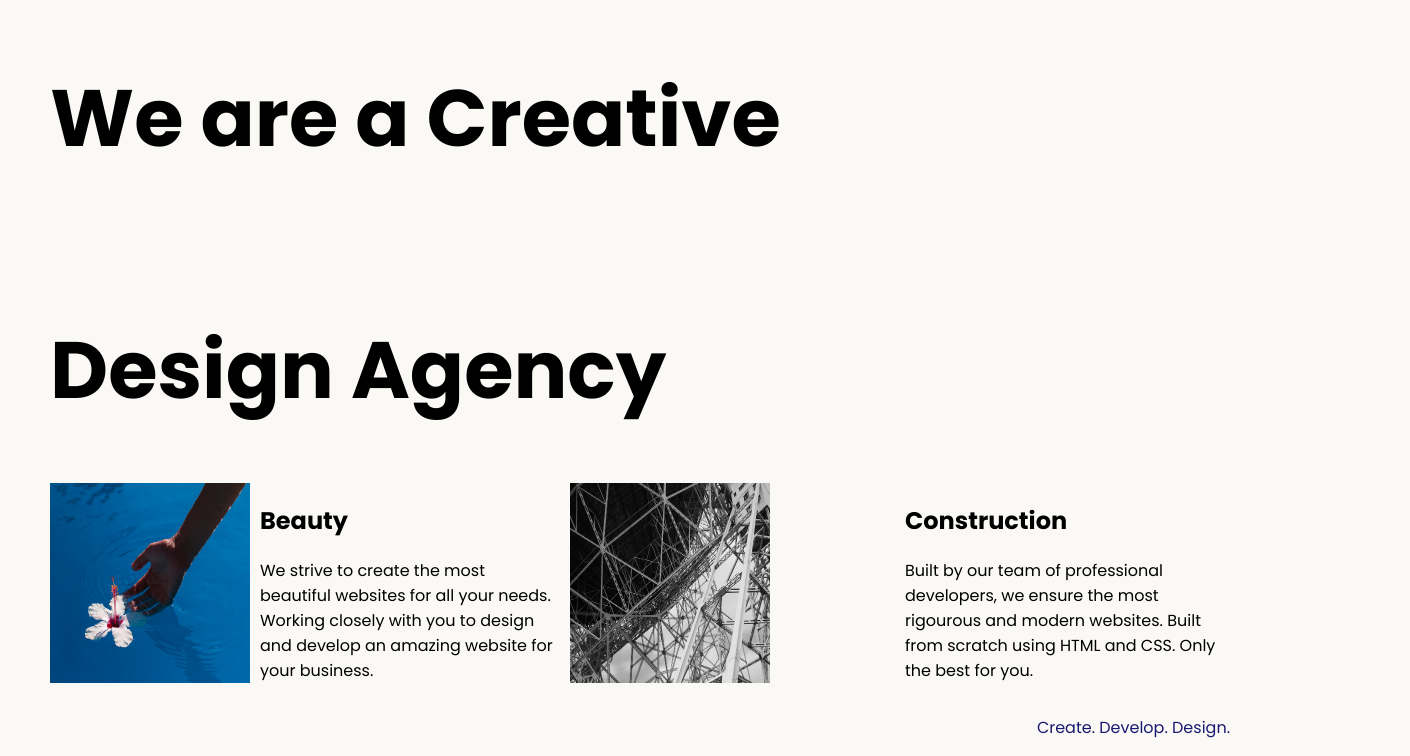
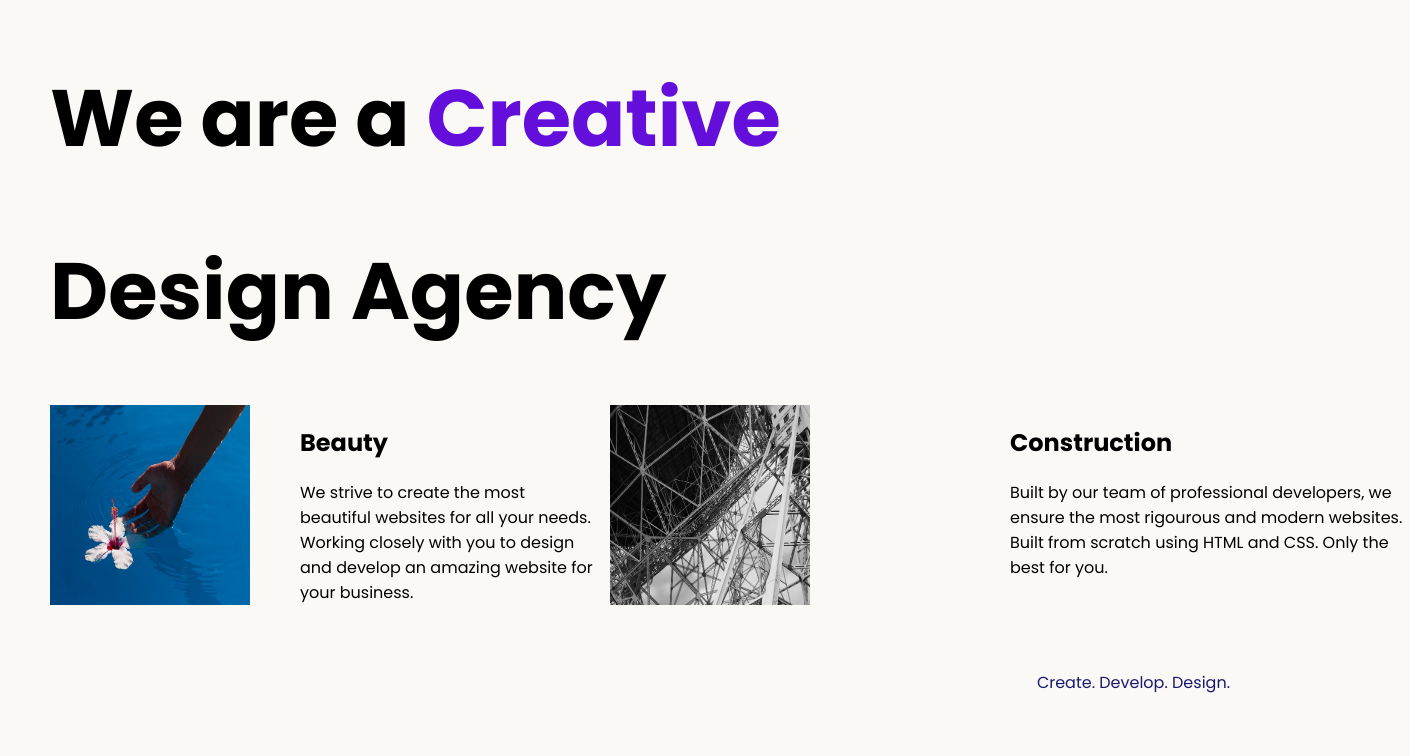
Before and after one commit to algoplutus1708/web-design-agency-website, a plain HTML site: page index.html in a window 1280 px wide. Shown: the part 99-855 px from the top of the page, 1410 px wide, since content can reach past the window. After the commit the page ends 810 px from the top, so only its background shows below. Drawn offline with Linux system fonts and the light colour scheme.

Commit message:
Nested Flexbox

```diff
--- a/index.html
+++ b/index.html
@@ -15,9 +15,10 @@
   <div class="main">
     <img class="logo" src="./assets/images/logo.png" alt="logo">
     <h1>We are a <span>Creative</span></h1>
-    <br>
     <h1>Design Agency</h1>
     <div class="container">
+    <!-- First Container -->
+    <div class="container1">
     <div class="left card"><img class="tile-image" src="./assets/images/beautiful.jpg" alt="hand and flower in water"></div>
     <div class="left sent">
       <h2 class="card-title">Beauty</h2>
@@ -26,13 +27,17 @@
         design and
         develop an amazing website for your business.</p>
     </div>
-
+    </div>
+    <!-- Second Container -->
+    <div class="container2">
     <div class="right card"><img class="tile-image" src="./assets/images/construction.jpg" alt="metal structure"></div>
     <div class="right sent">
       <h2 class="card-title">Construction</h2>
       <p>Built by our team of professional developers, we ensure the most rigourous and modern websites. Built from
         scratch using HTML and CSS. Only the best for you.</p>
     </div>
+    </div>
+
     </div>
   </div>
   <footer>
--- a/style.css
+++ b/style.css
@@ -12,6 +12,7 @@ body {
 
 h1 {
   font-size: 5rem;
+  display:block;
 }
 
 footer {
@@ -22,7 +23,19 @@ footer {
 .container{
   display:flex;
   gap:10px;
-  justify-content:center;
+  justify-content:space-between;
+}
+/* img{
+  float:left;
+} */
+.container1{
+  display:flex;
+  justify-content: space-between;
+  gap:50px;
+}
+.container2{
+  display: flex;
+  justify-content: flex-end;
 }
 
 .tile-image{
@@ -35,3 +48,6 @@ footer {
 .right{
   width:400px;
 }
+span{
+  color: rgb(99, 14, 219);
+}
```
